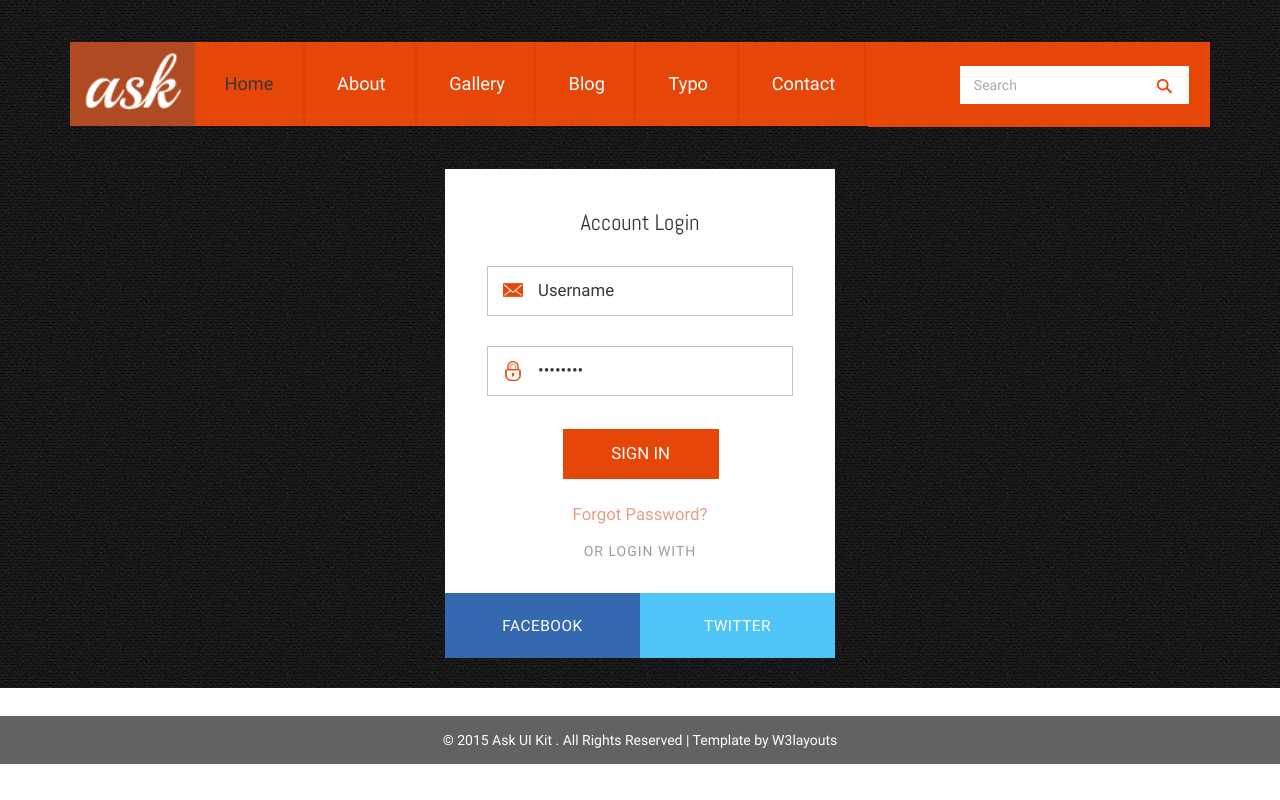
After one commit to BasesDeDatos/matchme, a PHP site: page /login.php in a window 1280 px wide. The commit adds this page. Run offline with PHP 8.4, Linux system fonts and the light colour scheme; some libraries are stand-ins or nearby versions.

Commit message:
Se crea pagina de login.

```diff
--- a/css/style.css
+++ b/css/style.css
@@ -489,6 +489,7 @@ background: url('../images/into.png') no-repeat 0px 0px;
 /*--login--*/
 .login-form {
   margin: 0;
+  margin-bottom: 30px;
   background: #ffffff;
   padding: 0;
 }
--- /dev/null
+++ b/login.php
@@ -0,0 +1,30 @@
+<!--
+Author: W3layouts, Isaac Campos, Roger Villalobos,  Jeffry Alvarado
+Author URL: http://w3layouts.com
+License: Creative Commons Attribution 3.0 Unported
+License URL: http://creativecommons.org/licenses/by/3.0/
+-->
+	<?php require_once("header.php") ?>
+			<div class="row">
+				<div class="col-md-4 col-md-push-4 login-form" >
+					<div class="login-pad">
+						<h3>Account Login</h3>
+						<form>
+							<input type="text" value="Username" onfocus="this.value = '';" onblur="if (this.value == '') {this.value = 'Username';}" required="">
+							<input type="password" value="Password" onfocus="this.value = '';" onblur="if (this.value == '') {this.value = 'Password';}" required="">
+							<input type="submit" value="SIGN IN">
+						</form>
+						<a href="#">Forgot Password?</a>
+						<p>OR LOGIN WITH</p>
+					</div>
+					<div class="new-here">
+						<div class="new-grids">
+							<a href="#">FACEBOOK</a>
+						</div>
+						<div class="new-grids twit-grid">
+							<a href="#">TWITTER</a>
+						</div>
+					</div>
+				</div>
+			</div>
+	<?php require_once("footer.php") ?>
```
